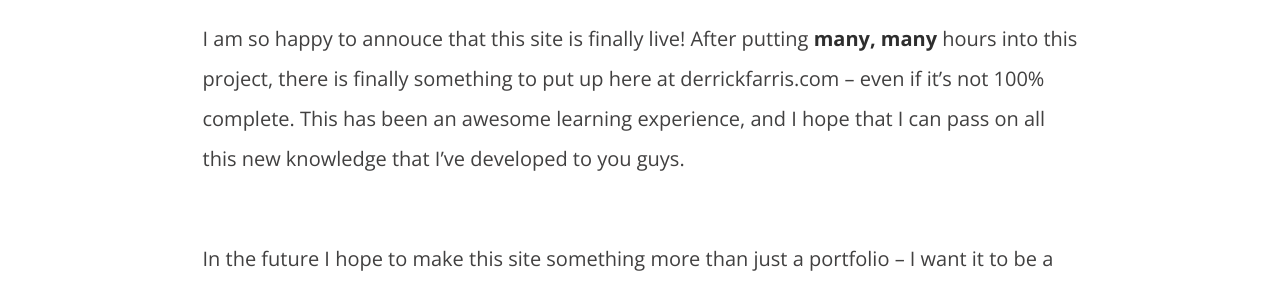
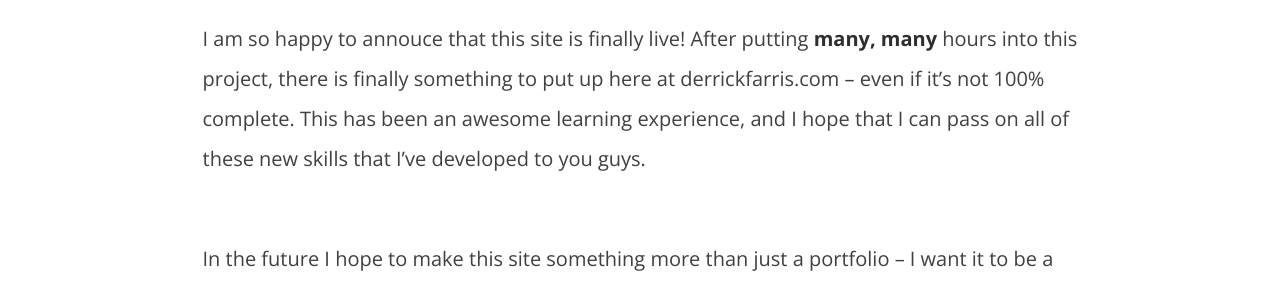
Before and after one commit to ThatOneBro/thatonebro.github.io, a Jekyll site: the page built from _posts/2016-04-16-the-site-is-live.md, in a window 1280 px wide. Shown: the part 364-652 px from the top of the page. Built offline with Jekyll 4.4.1, drawn with Linux system fonts in a browser that asks for light colours.

Commit message:
Edit post

```diff
--- a/_posts/2016-04-16-the-site-is-live.md
+++ b/_posts/2016-04-16-the-site-is-live.md
@@ -6,7 +6,7 @@ date: 2016-04-16 10:42:00
 
 I am so happy to annouce that this site is finally live! After putting **many, many** hours into this project,
 there is finally something to put up here at derrickfarris.com -- even if it's not 100% complete.
-This has been an awesome learning experience, and I hope that I can pass on all this new knowledge that I've developed to you guys.
+This has been an awesome learning experience, and I hope that I can pass on all of these new skills that I've developed to you guys.
 
 <!--more-->
 
```
